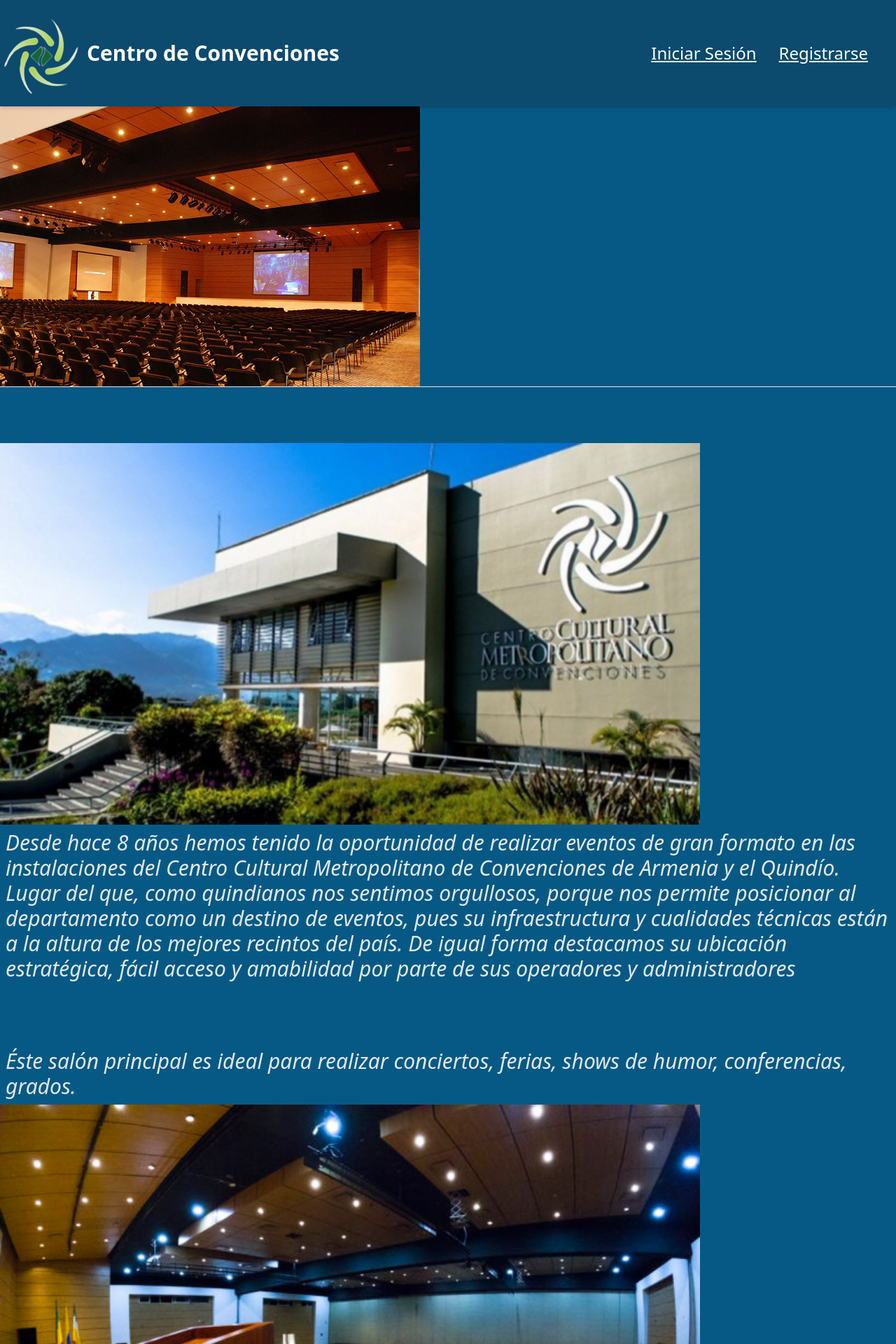
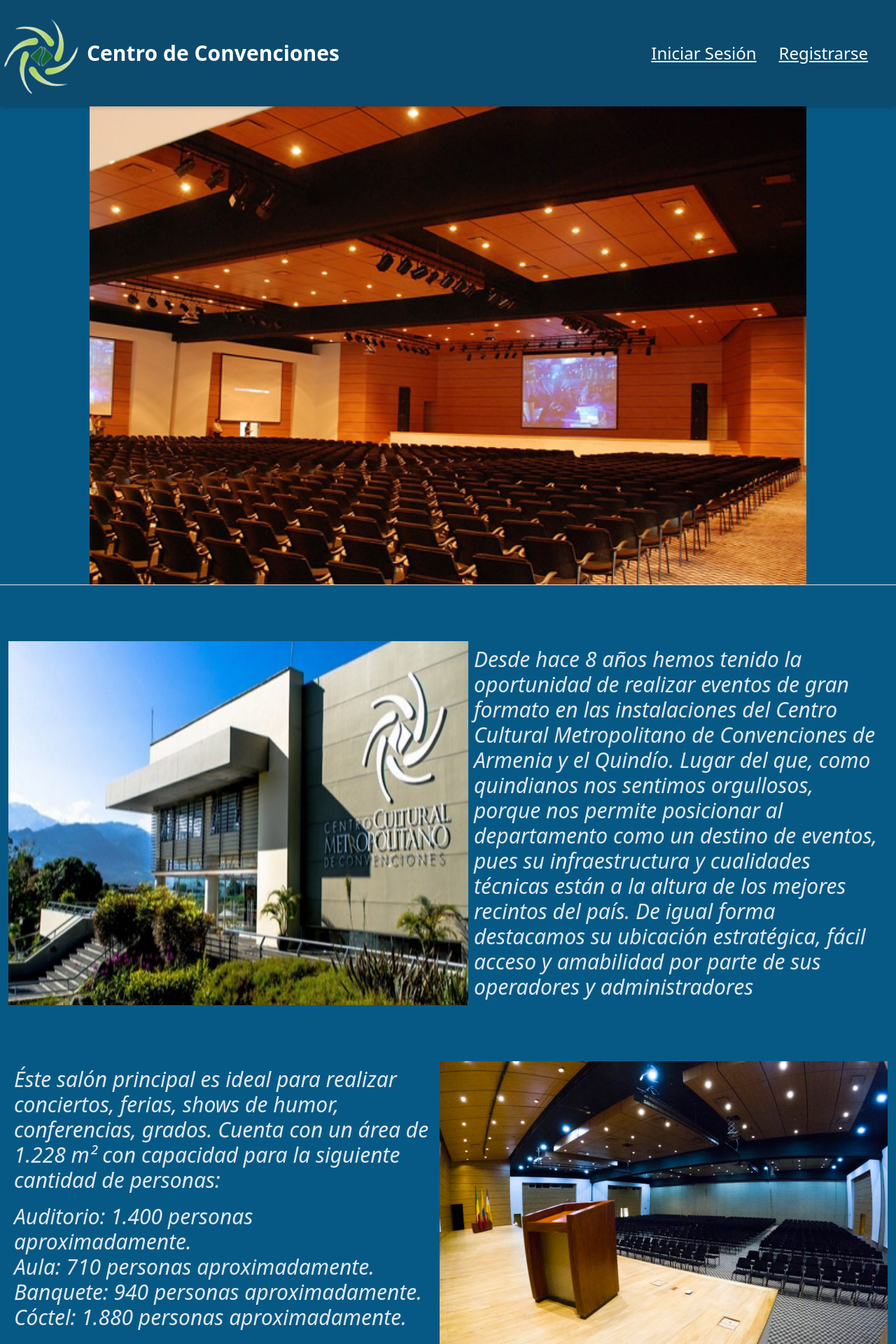
Before and after one commit to Osorio3408/Backend_centro_convenciones, a Next.js app: page /home in a window 1280 px wide. Shown: the top 1920 px of the page at 70% size. Built offline with nearby package versions, Linux system fonts and the light colour scheme.

Commit message:
cambios a la pagina home para que se vea bien en computador

```diff
--- a/components/BodyHome.jsx
+++ b/components/BodyHome.jsx
@@ -5,14 +5,14 @@
     <>
       {" "}
       <div className="bg-sky-800 text-slate-200">
-        <div className=" block">
-          <img src="/imagen1.jpg" alt="" />
+        <div className=" block flex justify-center items-center w-66">
+          <img src="/imagen1.jpg" alt="" className=" w-4/5 flex justify-center items-center" />
         </div>
         <hr />
-        <div className=" block border-b-black mb-20 mt-20">
+        <div className=" xl:flex border-b-black mb-20 mt-20 mr-3 ml-3">
           <Image src="/imagen2.png" alt="salon" width="1000" height="100" />
 
-          <p className="italic p-2 xl:text-3xl">
+          <p className="italic p-2 xl:text-3xl ">
             Desde hace 8 años hemos tenido la oportunidad de realizar eventos de
             gran formato en las instalaciones del Centro Cultural Metropolitano
             de Convenciones de Armenia y el Quindío. Lugar del que, como
@@ -23,11 +23,20 @@
             acceso y amabilidad por parte de sus operadores y administradores
           </p>
         </div>
-        <div className=" block border-b-black">
+        <div className=" xl:flex mr-3 ml-3 mb-4 block border-b-black">
+          <div className=" flex flex-col">
           <p className=" italic p-2 xl:text-3xl">
             Éste salón principal es ideal para realizar conciertos, ferias,
             shows de humor, conferencias, grados.
+            Cuenta con un área de 1.228 m² con capacidad para la siguiente cantidad de personas:
           </p>
+          <ul className=" italic p-2 xl:text-3xl">
+            <li>Auditorio: 1.400 personas aproximadamente.</li>
+            <li>Aula: 710 personas aproximadamente.</li>
+            <li>Banquete: 940 personas aproximadamente.</li>
+            <li>Cóctel: 1.880 personas aproximadamente.</li>
+          </ul>
+          </div>
 
           <Image
             src="/salon-barranquero.jpg"
--- a/components/Footer.jsx
+++ b/components/Footer.jsx
@@ -5,7 +5,7 @@
 const Footer = () => {
   return (
     <div>
-      <footer className="p-4 w-screen bg-white sm:p-6 dark:bg-gray-900">
+      <footer className="p-4 w-66 bg-white sm:p-6 dark:bg-gray-900">
         <div className=" md:flex md:justify-between">
           <div className="flex text-center justify-center items-center  mb-6 md:mb-0 ">
             <Image
--- a/package.json
+++ b/package.json
@@ -18,7 +18,6 @@
     "next": "13.0.0",
     "next-iron-session": "^4.2.0",
     "react": "18.2.0",
-    "react-cloudinary-upload-widget": "^1.6.0",
     "react-dom": "18.2.0",
     "react-icons": "^4.6.0",
     "react-toastify": "^9.1.1",
```
Also changed, not shown: 1 other file (tests, documents, lock files or other folders).
